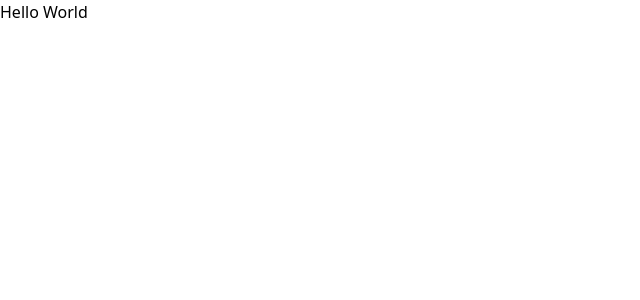
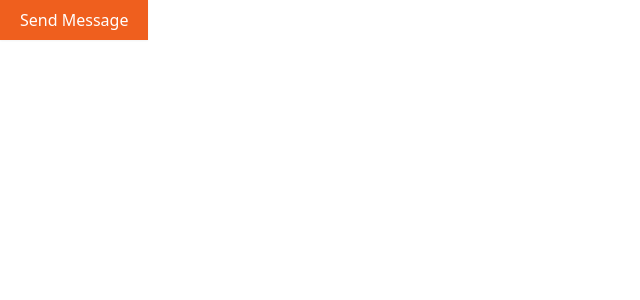
Before and after one commit to oluwatunmiisheii/wlabel, a React (Create React App) app: page / in a window 1280 px wide. Shown: the top 300 px of the page, without its empty margins (0-640 px from the left). Built offline with nearby package versions, Linux system fonts and the light colour scheme.

Commit message:
feat: create button component and unit test

```diff
--- a/src/App.tsx
+++ b/src/App.tsx
@@ -1,7 +1,12 @@
+import { Button } from "components/button/Button";
+
+
 function App() {
   return (
     <div>
-      <h1>Hello World</h1>
+     <Button type="submit" variant="primary" size='medium'>
+        Send Message
+      </Button>
     </div>
   );
 }
--- /dev/null
+++ b/src/components/button/Button.css
@@ -0,0 +1,29 @@
+.button {
+  @apply inline-flex items-center px-5 py-2 text-base font-medium shadow-sm transition-all duration-150 ease-in-out;
+}
+
+.button:focus {
+  @apply outline-none;
+}
+
+.button:disabled {
+  @apply cursor-not-allowed;
+  @apply bg-gray-300;
+}
+
+.primary {
+  background-color: #ef5f1e;
+  color: #ffffff;
+}
+
+.small {
+  @apply px-3 py-1.5;
+}
+
+.medium {
+  @apply px-5 py-2;
+}
+
+.large {
+  @apply px-9 py-3.5;
+}
--- /dev/null
+++ b/src/components/button/Button.tsx
@@ -0,0 +1,26 @@
+import { ButtonHTMLAttributes, FC } from "react";
+import  "./Button.css";
+interface IButtonProps extends ButtonHTMLAttributes<HTMLButtonElement> {
+  type: 'button' | 'submit' | 'reset';
+  onClick?: () => void;
+  children: React.ReactNode;
+  variant: 'primary' | 'secondary' | 'tertiary' | 'outline' | 'link';
+  size: 'small' | 'medium' | 'large';
+  disabled?: boolean;
+  extraClass?: string;
+}
+
+export const Button: FC<IButtonProps> = (props) => {
+  const { onClick, children, type } = props;
+
+  return (
+    <button
+      onClick={onClick}
+      type={type}
+      disabled={props.disabled}
+      className={`button ${props.variant} ${props.size} ${props.extraClass}`}
+    >
+      {children}
+    </button>
+  );
+};
--- a/tsconfig.json
+++ b/tsconfig.json
@@ -18,7 +18,8 @@
     "resolveJsonModule": true,
     "isolatedModules": true,
     "noEmit": true,
-    "jsx": "react-jsx"
+    "jsx": "react-jsx",
+    "baseUrl": "src",
   },
   "include": [
     "src"
```
Also changed, not shown: 1 other file (tests, documents, lock files or other folders).
